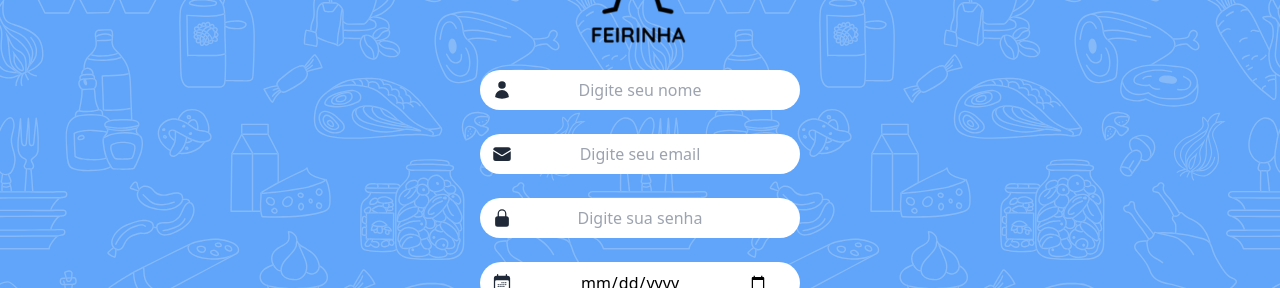
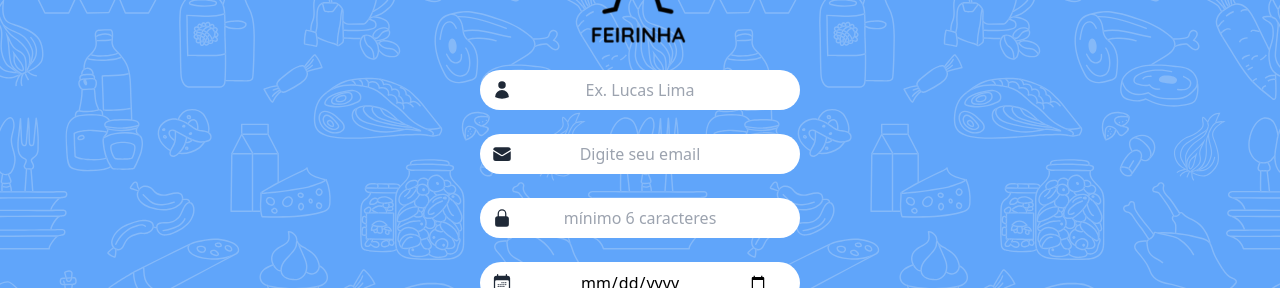
Before and after one commit to julioa-adl/feirinha, a React (Vite) app: page /register in a window 1280 px wide. Shown: the part 201-489 px from the top of the page. Built offline with nearby package versions, Linux system fonts and the light colour scheme.

Commit message:
fix error name

```diff
--- a/src/pages/Register.tsx
+++ b/src/pages/Register.tsx
@@ -52,7 +52,7 @@ const Register = () => {
       values.email.length > 0 &&
       emailIsValid &&
       values.password.length > 5 &&
-      values.name.length > 0 &&
+      values.name.split(' ').length >= 2 && values.name.split(' ')[1] && values.name.split(' ')[1].length >= 3 &&
       values.birthday.length > 0 &&
       terms === true) {
       return setDisable(false);
@@ -84,7 +84,7 @@ const Register = () => {
             id='name'
             value={ values.name }
             onChange={ handleChange }
-            placeholder="Digite seu nome"
+            placeholder="Ex. Lucas Lima"
             className={`rounded-full px-8 py-2 w-80 text-center dark:bg-gray-600 dark:text-gray-100`}/>
         </div>
         <div className='relative'>
@@ -106,7 +106,7 @@ const Register = () => {
             id='password'
             value={ values.password }
             onChange={ handleChange }
-            placeholder="Digite sua senha"
+            placeholder="mínimo 6 caracteres"
             className={`rounded-full px-8 py-2 w-80 text-center dark:bg-gray-600 dark:text-gray-100`}/>
         </div>
         <div className="relative">
```
